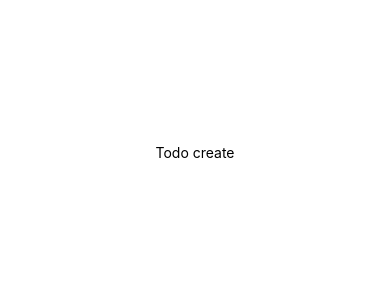
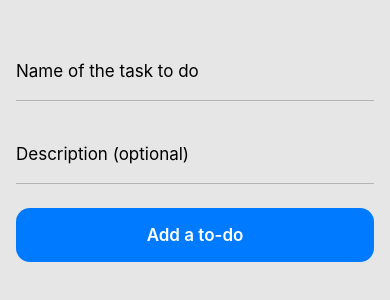
Before and after one commit to zoutigo/todo-react-native, a React Native app: screen /TodoCreate in a window 390 px wide. Shown: the part 270-570 px from the top of the page. Built offline with nearby package versions, Linux system fonts and the light colour scheme.

Commit message:
create input ui and form

```diff
--- /dev/null
+++ b/app/components/UI/Input.js
@@ -0,0 +1,22 @@
+import React from "react";
+import { View, Text, TextInput, StyleSheet } from "react-native";
+
+const Input = ({ placeholder }) => {
+  return (
+    <TextInput style={styles.container} placeholder={placeholder}></TextInput>
+  );
+};
+
+const styles = StyleSheet.create({
+  container: {
+    width: "100%",
+    paddingTop: 19,
+    paddingBottom: 19,
+    fontSize: 17,
+    borderBottomColor: "rgba(60,60,67,0.3)",
+    borderBottomWidth: 1,
+    marginBottom: 24,
+  },
+});
+
+export default Input;
--- a/app/screens/TodoCreate.js
+++ b/app/screens/TodoCreate.js
@@ -1,10 +1,17 @@
 import React from "react";
 import { View, Text, StyleSheet } from "react-native";
+import Input from "@components/UI/Input";
+import Button from "@components/UI/Button";
 
-const TodoCreate = () => {
+const TodoCreate = ({ navigation }) => {
+  const handlePress = () => {
+    navigation.navigate("Home");
+  };
   return (
     <View style={styles.container}>
-      <Text>Todo create</Text>
+      <Input placeholder="Name of the task to do" />
+      <Input placeholder="Description (optional)" />
+      <Button onPress={handlePress}> Add a to-do</Button>
     </View>
   );
 };
@@ -12,7 +19,8 @@ const TodoCreate = () => {
 const styles = StyleSheet.create({
   container: {
     flex: 1,
-    backgroundColor: "#fff",
+    padding: 16,
+    backgroundColor: "rgba(0,0,0,0.05)",
     alignItems: "center",
     justifyContent: "center",
   },
```
